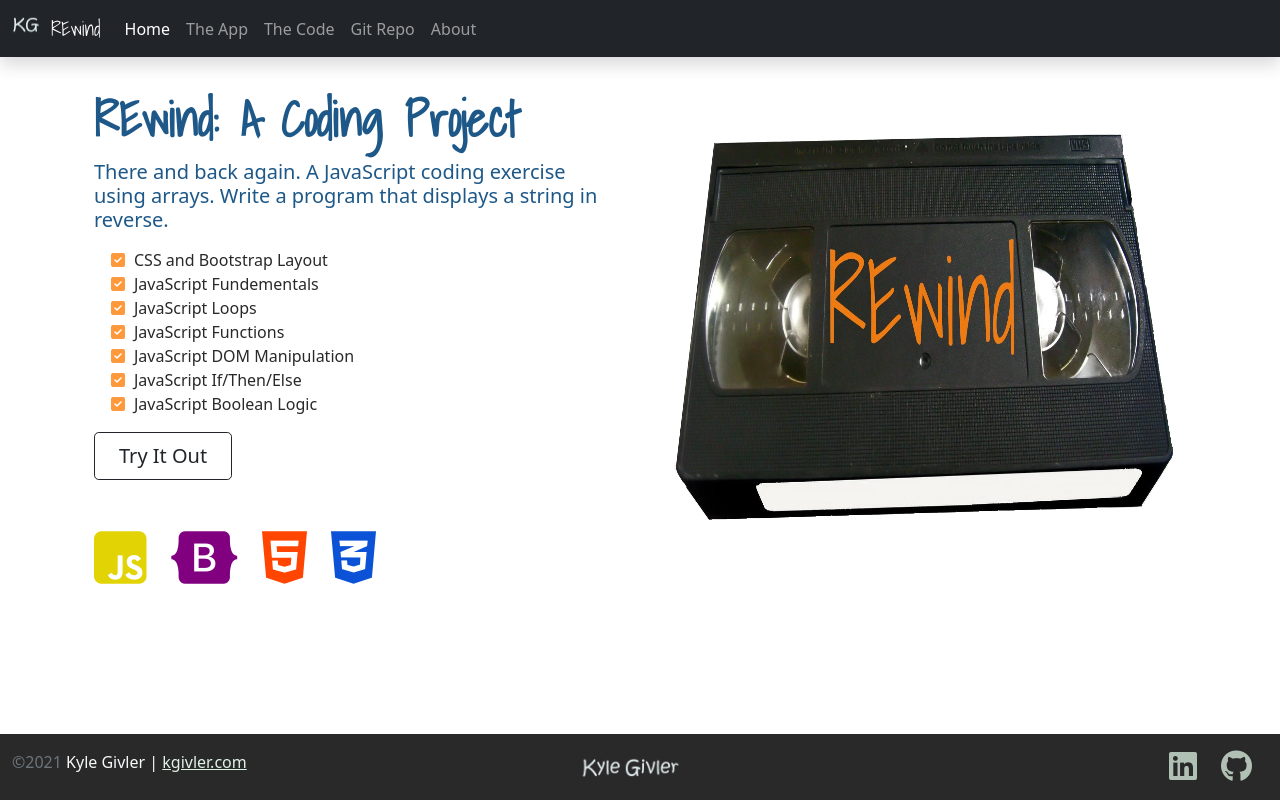
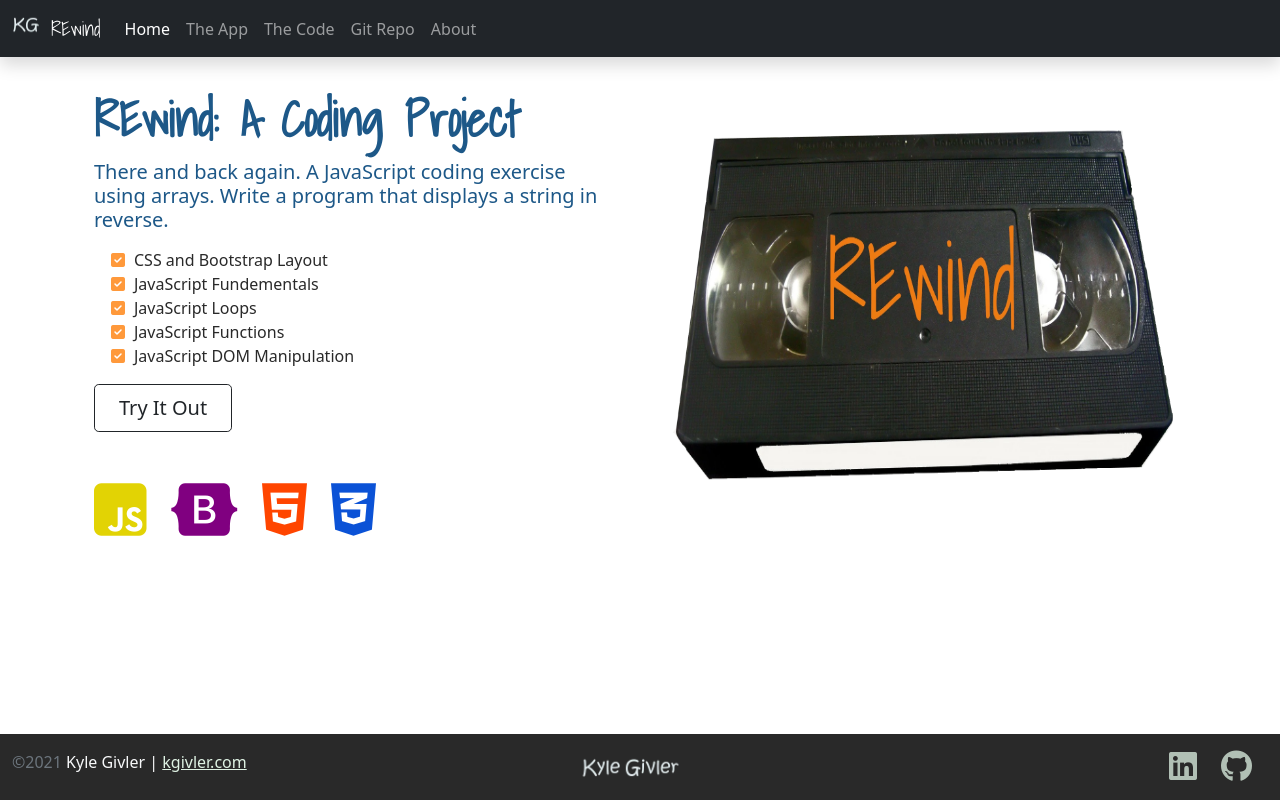
Before and after one commit to JoyfulReaper/REwind, a plain HTML site: page index.html in a window 1280 px wide. Drawn offline with nearby package versions, Linux system fonts and the light colour scheme.

Commit message:
Update list

```diff
--- a/index.html
+++ b/index.html
@@ -68,8 +68,6 @@
                         <li><span class="fa-li"><i class="fas fa-check-square"></i></span>JavaScript Loops</li>
                         <li><span class="fa-li"><i class="fas fa-check-square"></i></span>JavaScript Functions</li>
                         <li><span class="fa-li"><i class="fas fa-check-square"></i></span>JavaScript DOM Manipulation</li>
-                        <li><span class="fa-li"><i class="fas fa-check-square"></i></span>JavaScript If/Then/Else</li>
-                        <li><span class="fa-li"><i class="fas fa-check-square"></i></span>JavaScript Boolean Logic</li>
                     </ul>
                     <div >
                         <a type="button" class="btn btn-outline-dark btn-lg px-4 me-md-2" href="./app.html">Try It Out</a>
```
